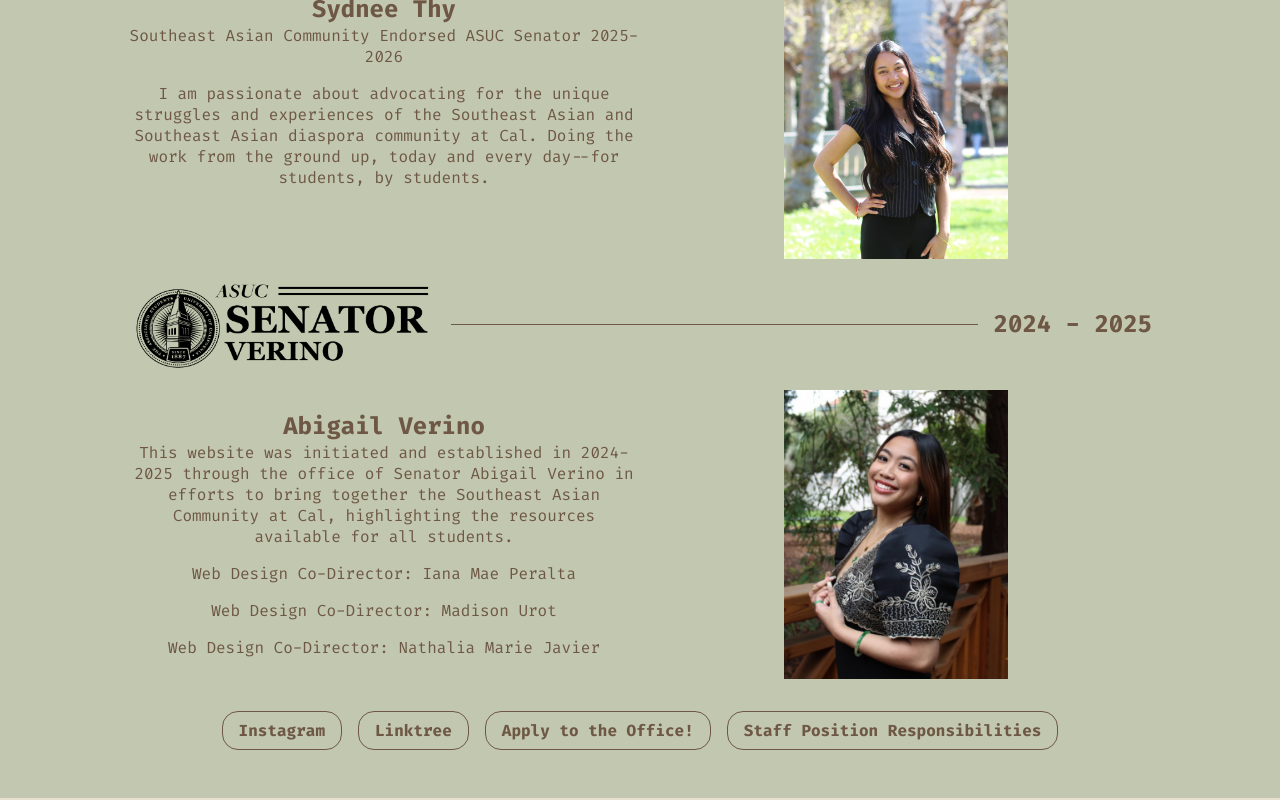
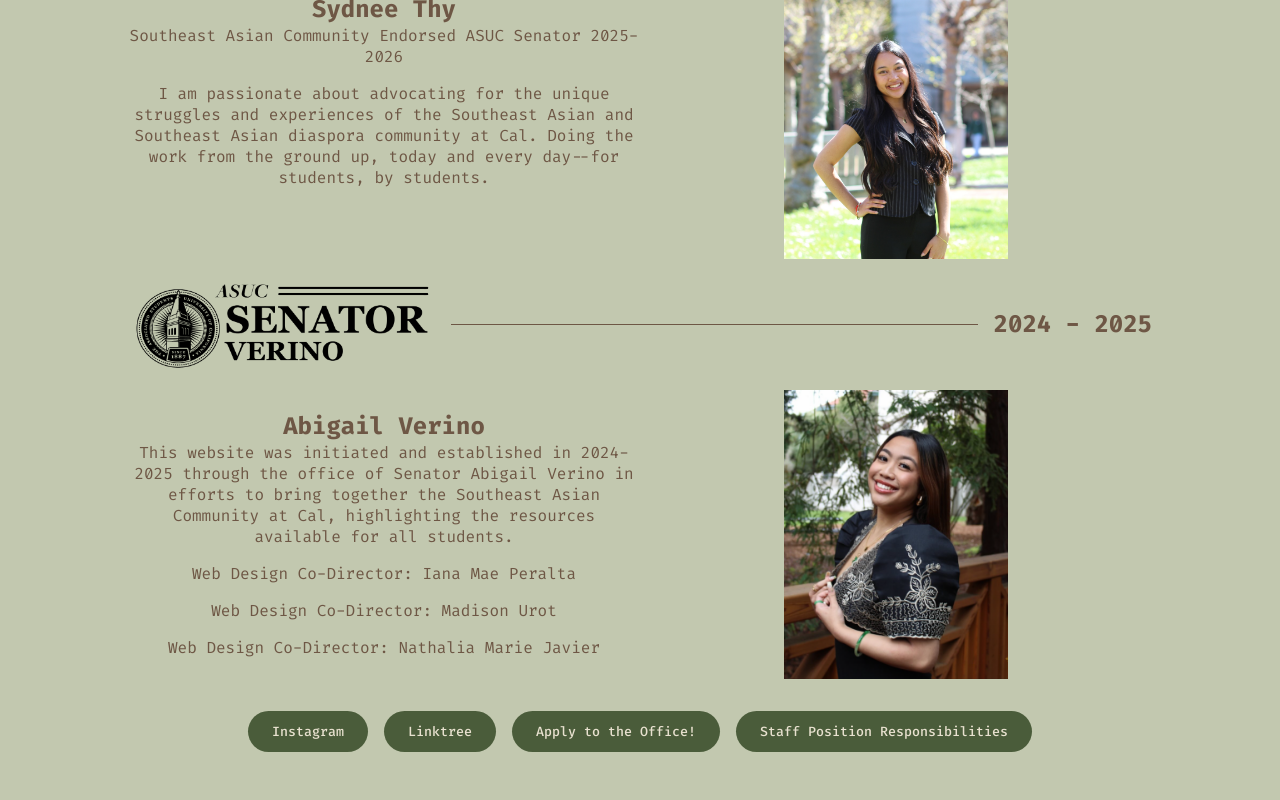
Before and after one commit to ortizrodrigo/southeast-asian-website, a React (Vite) app: page / in a window 1280 px wide. Shown: the part 3293-4093 px from the top of the page. Built offline with nearby package versions, Linux system fonts and the light colour scheme.

Commit message:
feat(ui): add reusable Button component with hover effects and update SenateLinks

```diff
--- a/src/components/AlignTopLeft/AlignTopLeft.tsx
+++ b/src/components/AlignTopLeft/AlignTopLeft.tsx
@@ -8,7 +8,7 @@ interface AlignTopLeftProps {
   padding?: string | number;
 }
 
-export default function AlignTopLeft({ children, width, gap = 0, padding = 0 }: AlignTopLeftProps) {
+function AlignTopLeft({ children, width, gap = 0, padding = 0 }: AlignTopLeftProps) {
   const style: CSSProperties = {
     width,
     gap,
@@ -21,3 +21,5 @@ export default function AlignTopLeft({ children, width, gap = 0, padding = 0 }:
     </div>
   );
 }
+
+export default AlignTopLeft;
--- /dev/null
+++ b/src/components/Button/Button.css
@@ -0,0 +1,27 @@
+.button {
+  display: inline-flex;
+  align-items: center;
+  justify-content: center;
+  padding: 12px 24px;
+  border: none;
+  border-radius: 50px;
+  background-color: #4a5c3a;
+  color: #e8e1cf;
+  font-family: inherit;
+  font-weight: 500;
+  cursor: pointer;
+  transition: all 0.3s ease;
+  text-decoration: none;
+  outline: none;
+  white-space: nowrap;
+}
+
+.button:hover {
+  background-color: #3a4a2e;
+  color: #fc9313;
+  transform: translateY(-3px);
+}
+
+.button:active {
+  transform: translateY(-1px);
+}
--- /dev/null
+++ b/src/components/Button/Button.tsx
@@ -0,0 +1,16 @@
+import "./Button.css";
+
+interface ButtonProps {
+  children: React.ReactNode;
+  onClick: () => void;
+}
+
+function Button({ children, onClick }: ButtonProps) {
+  return (
+    <button className="button" onClick={onClick}>
+      {children}
+    </button>
+  );
+}
+
+export default Button;
--- a/src/components/Center/Center.tsx
+++ b/src/components/Center/Center.tsx
@@ -9,13 +9,7 @@ interface CenterProps {
   padding?: string | number;
 }
 
-export default function Center({
-  children,
-  width,
-  column = false,
-  gap = 0,
-  padding = 0,
-}: CenterProps) {
+function Center({ children, width, column = false, gap = 0, padding = 0 }: CenterProps) {
   const style: CSSProperties = {
     width,
     flexDirection: column ? "column" : "row",
@@ -29,3 +23,5 @@ export default function Center({
     </div>
   );
 }
+
+export default Center;
--- a/src/components/InlineLine/InlineLine.tsx
+++ b/src/components/InlineLine/InlineLine.tsx
@@ -1,5 +1,7 @@
 import "./InlineLine.css";
 
-export default function InlineLine() {
+function InlineLine() {
   return <span className="inline-line" />;
 }
+
+export default InlineLine;
--- a/src/components/List/List.tsx
+++ b/src/components/List/List.tsx
@@ -8,13 +8,7 @@ interface ListProps {
   center?: boolean;
 }
 
-export default function List({
-  entries,
-  children,
-  gap = 0,
-  bullets = false,
-  center = false,
-}: ListProps) {
+function List({ entries, children, gap = 0, bullets = false, center = false }: ListProps) {
   const listStyle: CSSProperties = {
     listStyleType: bullets ? "disc" : "none",
     paddingLeft: bullets ? undefined : 0,
@@ -47,3 +41,5 @@ export default function List({
     </div>
   );
 }
+
+export default List;
--- a/src/sections/Senate/SenateLinks.tsx
+++ b/src/sections/Senate/SenateLinks.tsx
@@ -1,16 +1,17 @@
-import "./SenateSection.css";
-import { ExternalLink, Center } from "../../components";
+import { Center } from "../../components";
+import Button from "../../components/Button/Button";
 import { senateLinks } from "./data";
 
 function SenateLinks() {
   return (
     <Center gap={16} padding={16}>
       {senateLinks.map((link) => (
-        <div className="senate-link" key={link.label}>
-          <ExternalLink href={link.href} bold>
-            {link.label}
-          </ExternalLink>
-        </div>
+        <Button
+          key={link.label}
+          onClick={() => window.open(link.href, "_blank", "noopener,noreferrer")}
+        >
+          {link.label}
+        </Button>
       ))}
     </Center>
   );
```
